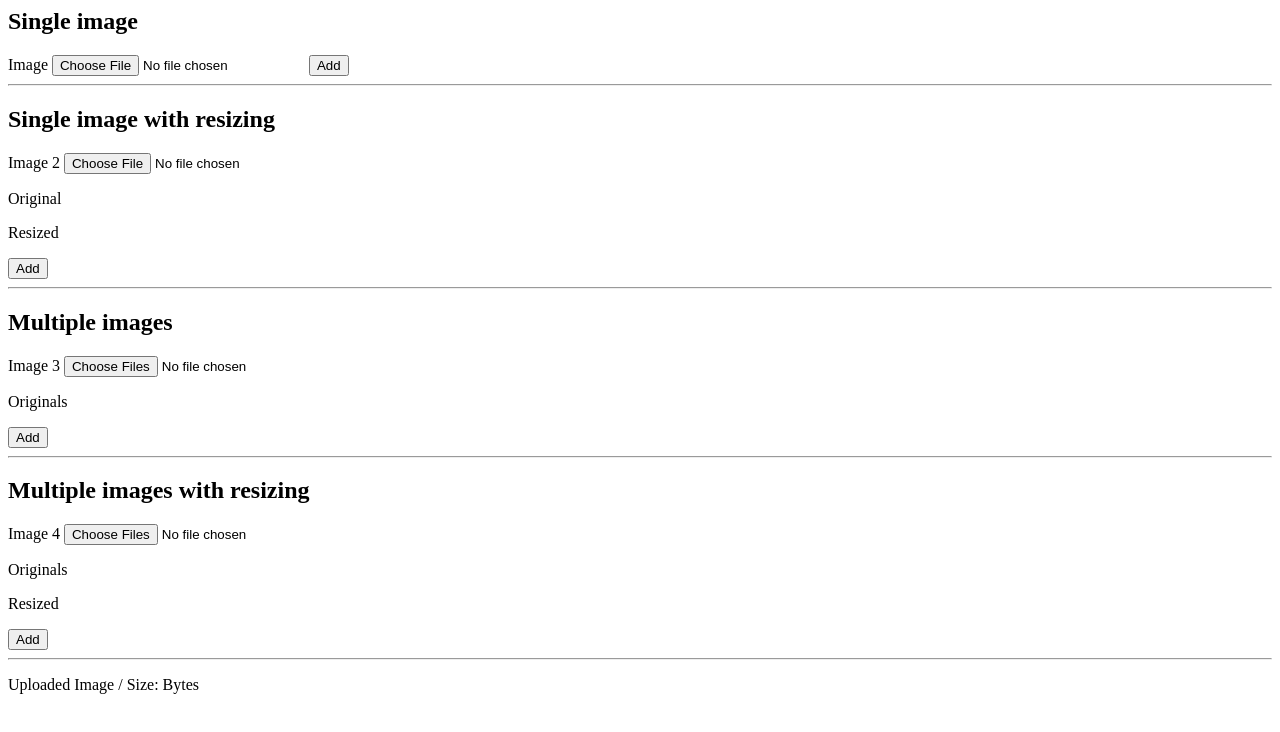
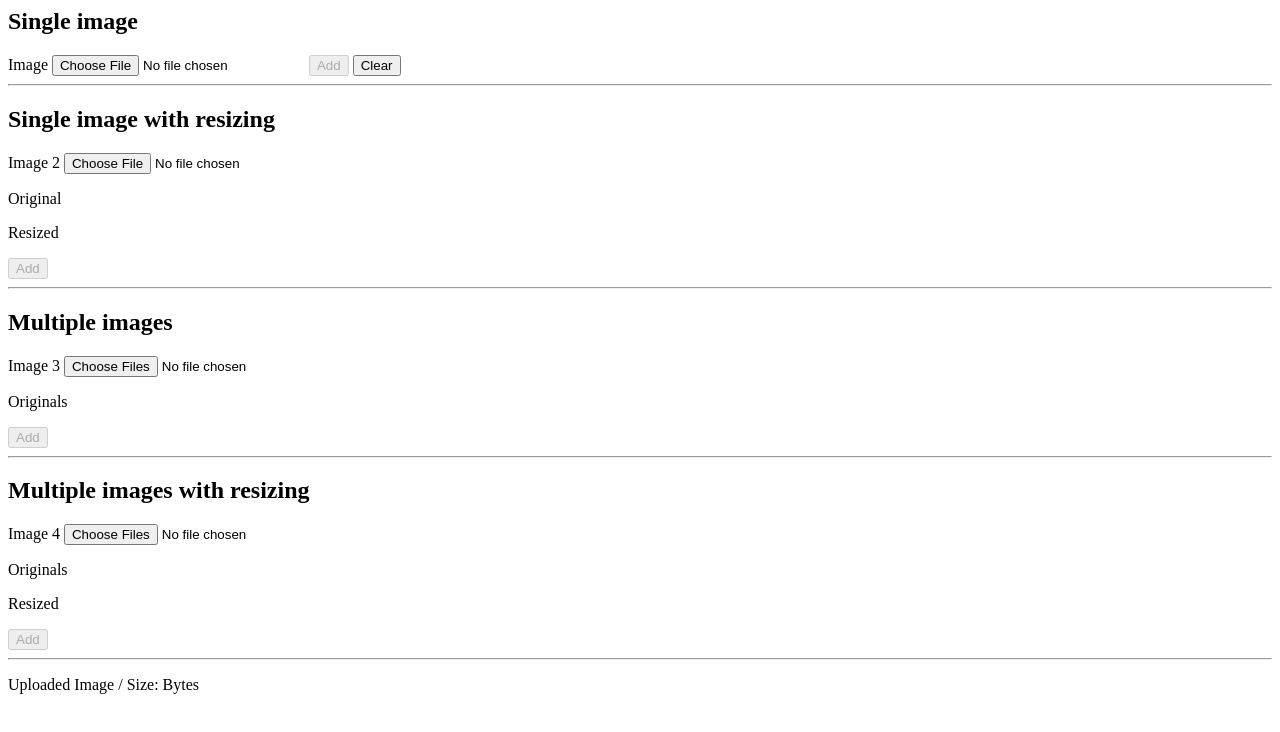
Before and after one commit to Mischi/angularjs-imageupload-directive, a website: page demo.html in a window 1280 px wide. Drawn offline with Linux system fonts and the light colour scheme.

Commit message:
disabled add button (backend is not working currenty)

```diff
--- a/demo.html
+++ b/demo.html
@@ -11,7 +11,8 @@
             <input id="inputImage" type="file" accept="image/*" image="image" />
 
             <img ng-show="image" ng-src="{{image.url}}" type="{{image.file.type}}"/>
-            <button type="submit" ng-click="single(image)">Add</button>
+            <button type="submit" ng-click="single(image)" disabled>Add</button>
+            <button type="reset">Clear</button>
         </div>
         <hr />
 
@@ -34,7 +35,7 @@
             <img ng-show="image2" ng-src="{{image2.url}}" type="{{image2.file.type}}"/>
             <p>Resized</p>
             <img ng-show="image2" ng-src="{{image2.resized.url}}" type="{{image2.resized.blob.type}}"/>
-            <button type="submit" ng-click="single(image2.resized)">Add</button>
+            <button type="submit" ng-click="single(image2.resized)" disabled>Add</button>
         </div>
         <hr />
 
@@ -53,7 +54,7 @@
 
             <p>Originals</p>
             <img ng-repeat="img in images3" ng-src="{{img.url}}" type="{{img.file.type}}"/>
-            <button type="submit">Add</button>
+            <button type="submit" disabled>Add</button>
         </div>
         <hr />
 
@@ -77,7 +78,7 @@
             <img ng-repeat="img in images4" ng-src="{{img.url}}" type="{{img.file.type}}"/>
             <p>Resized</p>
             <img ng-repeat="img in images4" ng-src="{{img.resized.url}}" type="{{img.resized.blob.type}}"/>
-            <button type="submit">Add</button>
+            <button type="submit" disabled>Add</button>
         </div>
         <hr />
     </form>
```
